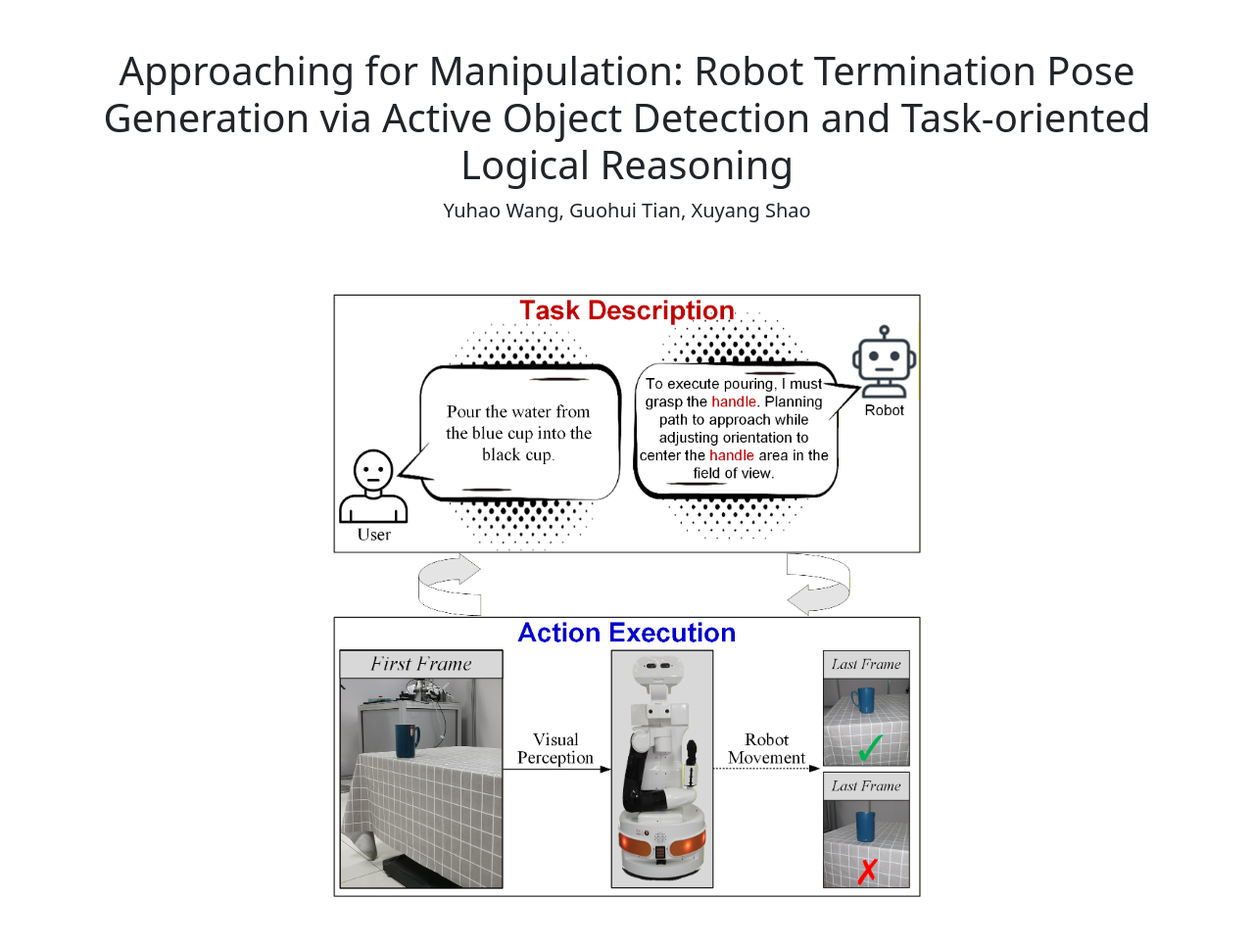
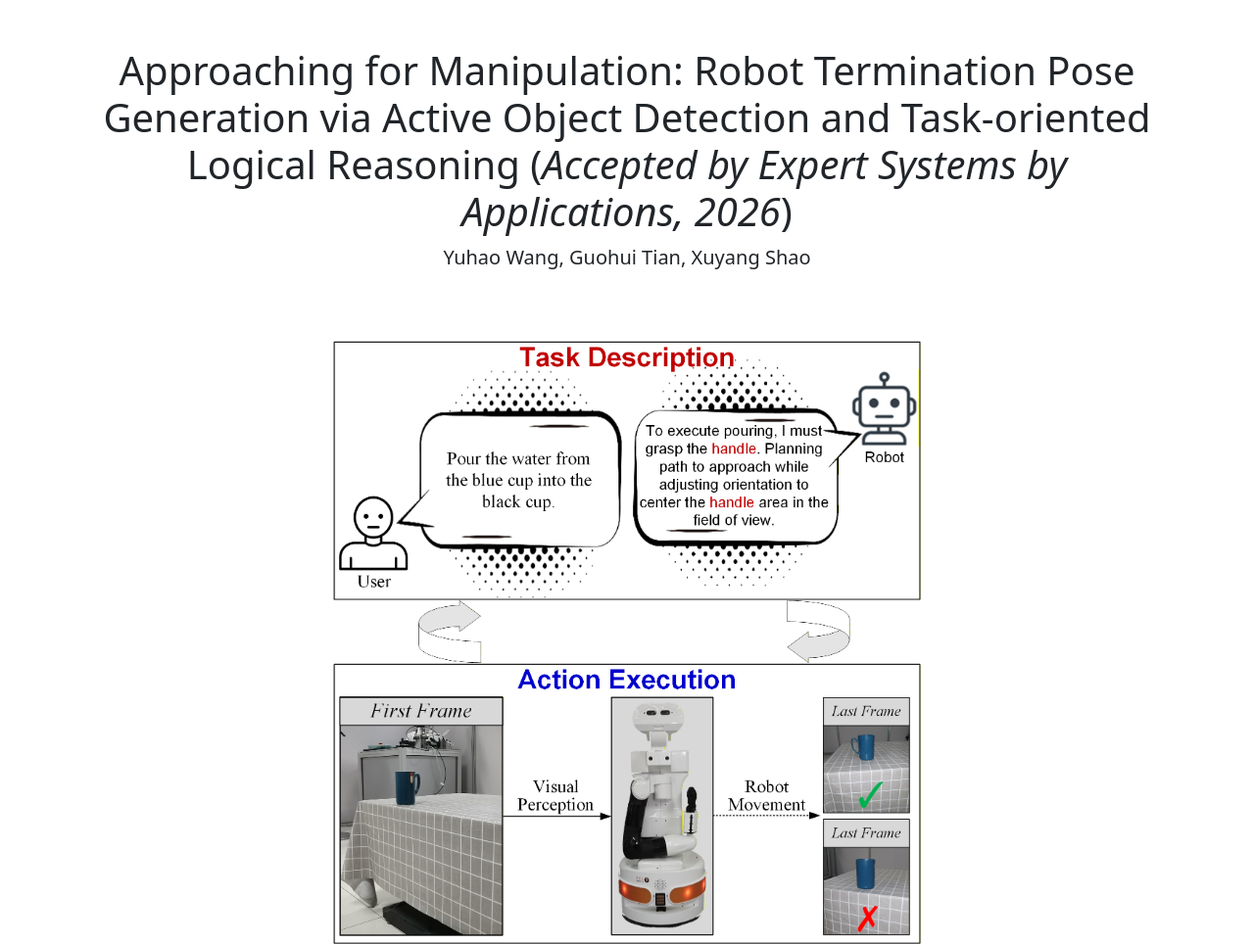
Before and after one commit to yuhaoWang1998/AM, a plain HTML site: page index.html in a window 1280 px wide. Shown: the top 964 px of the page at 98% size. Drawn offline with nearby package versions, Linux system fonts and the light colour scheme.

Commit message:
Update index.html

```diff
--- a/index.html
+++ b/index.html
@@ -9,7 +9,7 @@
 <body>
   <!-- 主视觉区 -->
   <header class="container my-5 text-center">
-    <h1>Approaching for Manipulation: Robot Termination Pose Generation via Active Object Detection and Task-oriented Logical Reasoning</h1>
+   <h1>Approaching for Manipulation: Robot Termination Pose Generation via Active Object Detection and Task-oriented Logical Reasoning (<em>Accepted by Expert Systems by Applications, 2026</em>)</h1>
     <p class="lead">Yuhao Wang, Guohui Tian, Xuyang Shao</p>
     <br><br>
     <img src="images/Figure1.png" alt="Task Description" class="img-fluid d-block mx-auto" style="max-width:600px;">
```
